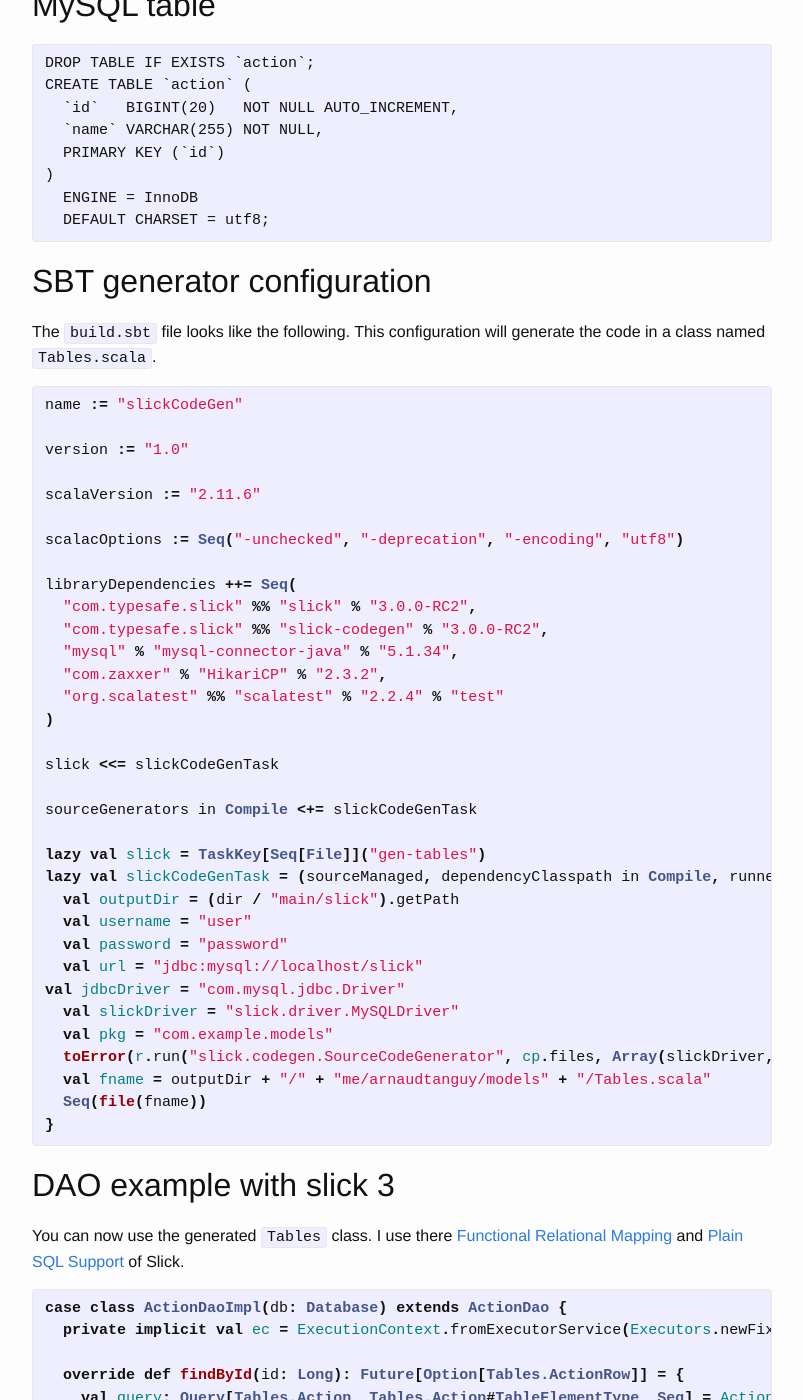
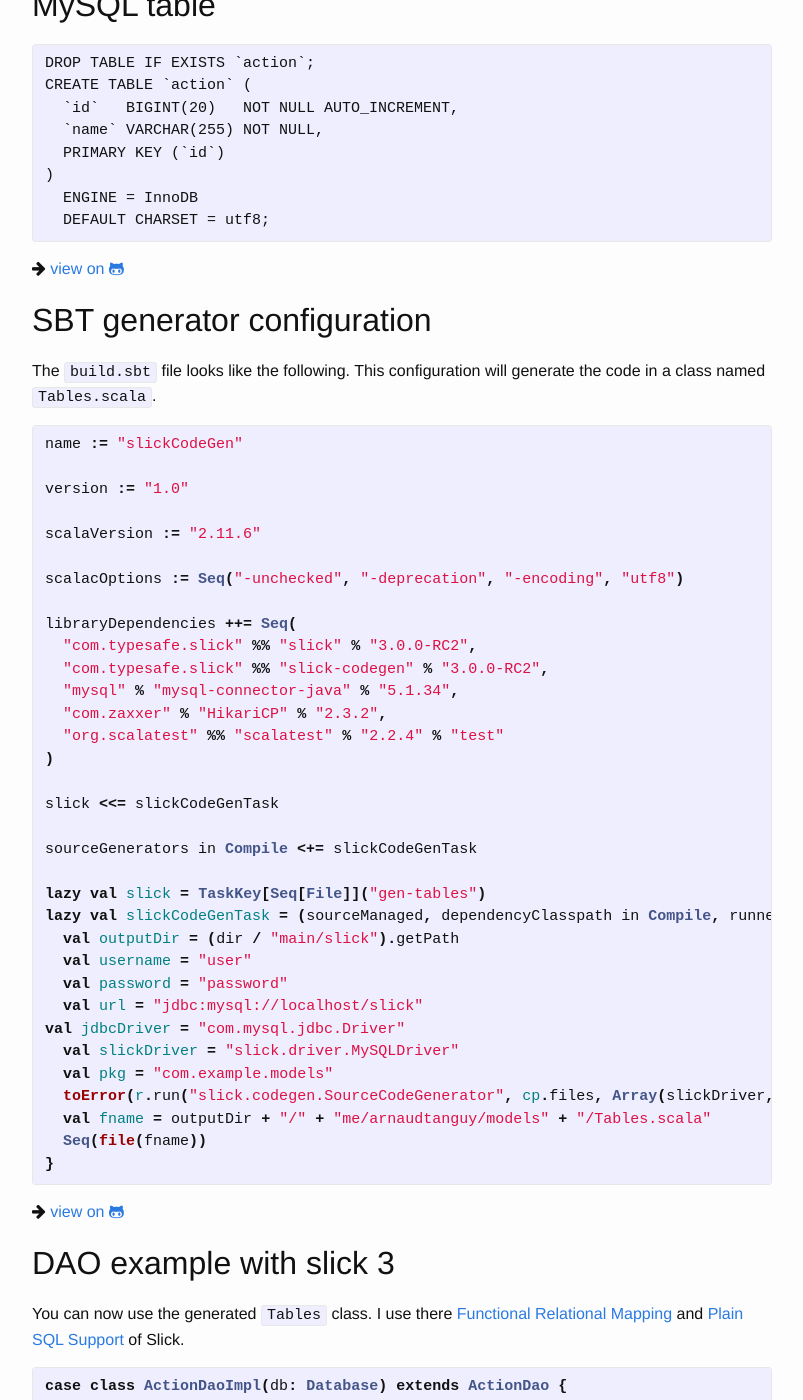
Before and after one commit to ArnaudT/ArnaudT.github.io, a Jekyll site: the page built from _posts/2015-03-31-slick-codegen.markdown, in a window 1280 px wide and 1400 px high, scrolled down 284 px. Shown: the whole window, without its empty margins (238-1041 px from the left). Built offline with Jekyll 4.4.1, drawn with Linux system fonts in a browser that asks for light colours; nearby versions of some CDN libraries; comment, search, counter and statistics services are not loaded.

Commit message:
add github links for the example

```diff
--- a/_posts/2015-03-31-slick-codegen.markdown
+++ b/_posts/2015-03-31-slick-codegen.markdown
@@ -19,6 +19,7 @@ CREATE TABLE `action` (
   ENGINE = InnoDB
   DEFAULT CHARSET = utf8;
 {% endhighlight %}
+<i class="fa fa-arrow-right"></i> [view on <i class="fa fa-github-alt"></i>](https://github.com/ArnaudT/slick-codegen/blob/master/src/main/resources/db/Schema.sql)
 
 ## SBT generator configuration
 The `build.sbt` file looks like the following.
@@ -59,6 +60,7 @@ val jdbcDriver = "com.mysql.jdbc.Driver"
   Seq(file(fname))
 }
 {% endhighlight %}
+<i class="fa fa-arrow-right"></i> [view on <i class="fa fa-github-alt"></i>](https://github.com/ArnaudT/slick-codegen/blob/master/build.sbt)
 
 ## DAO example with slick 3
 You can now use the generated `Tables` class.
@@ -84,6 +86,7 @@ case class ActionDaoImpl(db: Database) extends ActionDao {
   }
 }
 {% endhighlight %}
+<i class="fa fa-arrow-right"></i> [view on <i class="fa fa-github-alt"></i>](https://github.com/ArnaudT/slick-codegen/blob/master/src/main/scala/me/arnaudtanguy/dao/ActionDao.scala)
 
 ## Tests
 The tests use [ScalaTest](http://www.scalatest.org) with the `ScalaFutures` trait to get the future value.
@@ -115,6 +118,7 @@ class ActionDaoSpec extends FlatSpec with Matchers with ScalaFutures {
   }
 }
 {% endhighlight %}
+<i class="fa fa-arrow-right"></i> [view on <i class="fa fa-github-alt"></i>](https://github.com/ArnaudT/slick-codegen/blob/master/src/test/scala/me/arnaudtanguy/dao/ActionDaoSpec.scala)
 
 You can find the project sources on GitHub: [slick-codegen](https://github.com/ArnaudT/slick-codegen).
 
```
